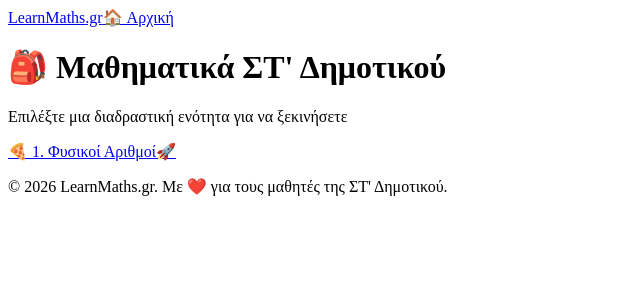
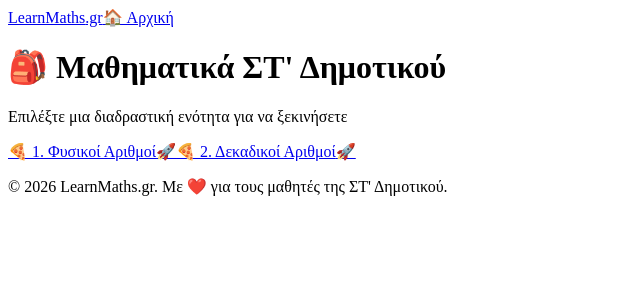
Before and after one commit to gkrimpas-lab/learn-maths-2026, a Next.js app: page /st-dimotikou in a window 1280 px wide. Shown: the top 300 px of the page, without its empty margins (0-640 px from the left). Built offline with nearby package versions, Linux system fonts and the light colour scheme.

Commit message:
Update index.js

```diff
--- a/pages/st-dimotikou/index.js
+++ b/pages/st-dimotikou/index.js
@@ -5,7 +5,8 @@ import { LAYOUT } from '../../shared/layout-config';
 
 export default function STDimotikouMenu() {
   const modules = [
-    { id: '1-fisikoi-arithmoi', label: '🍕 1. Φυσικοί Αριθμοί', href: '/st-dimotikou/1-fisikoi-arithmoi' }
+    { id: '1-fisikoi-arithmoi', label: '🍕 1. Φυσικοί Αριθμοί', href: '/st-dimotikou/1-fisikoi-arithmoi' },
+    { id: '2-dekadikoi', label: '🍕 2. Δεκαδικοί Αριθμοί', href: '/st-dimotikou/2-dekadikoi' }
 
   ];
 
```
